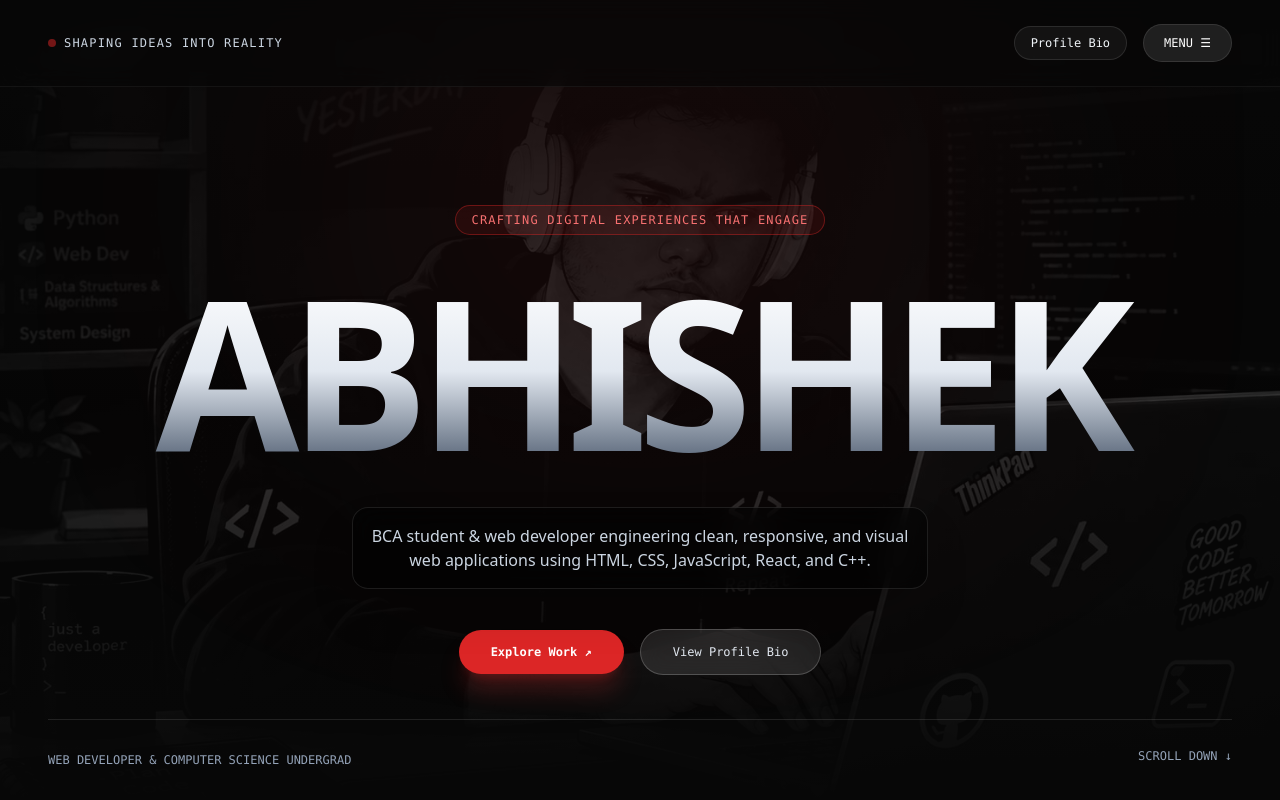
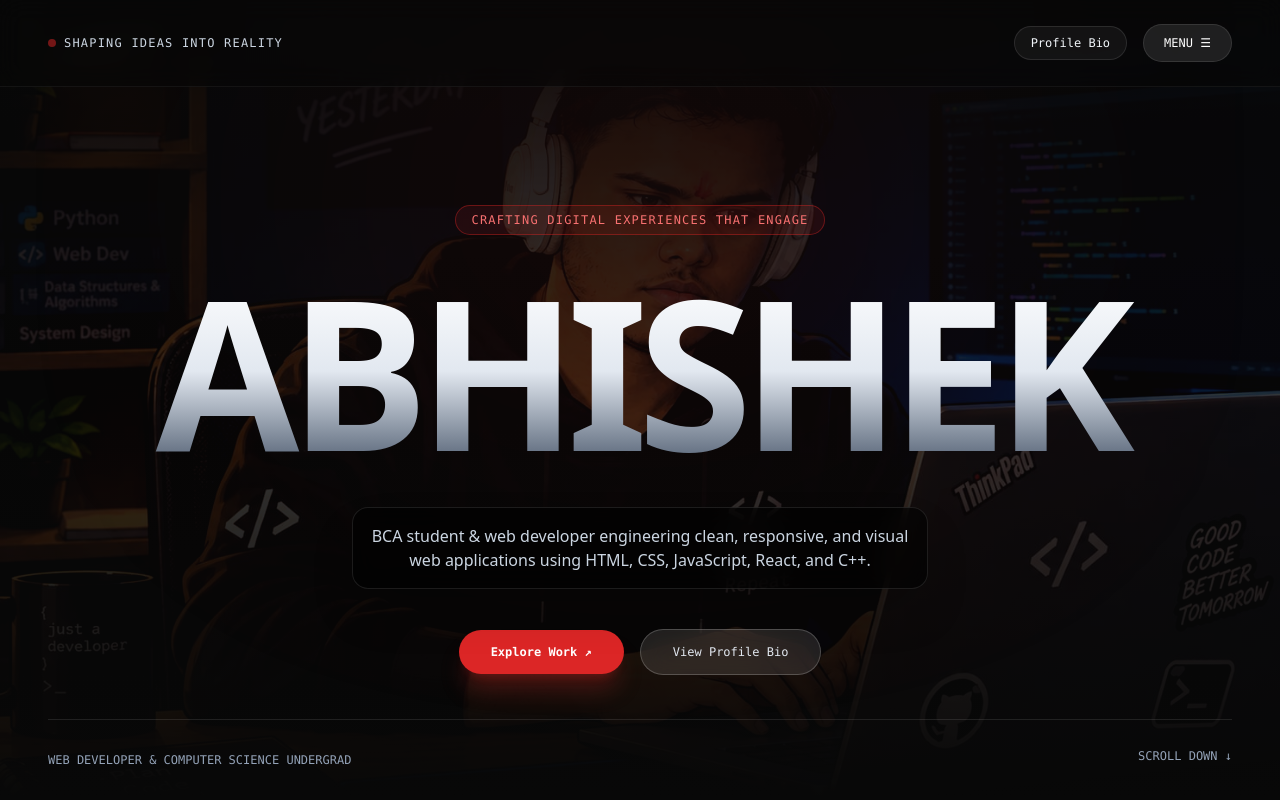
Before and after one commit to abhishekpratap123-cell/MY-PORTFOLIO, a React (Vite) app: page / in a window 1280 px wide. Shown: the top 800 px of the page. Built offline with nearby package versions, Linux system fonts and the light colour scheme.

Commit message:
Enhance hero section and update contact details
Updated profile photo visibility and contact email.

```diff
--- a/src/App.jsx
+++ b/src/App.jsx
@@ -134,17 +134,17 @@ export default function App() {
         </div>
       </div>
 
-      {/* Hero Section with Local Profile Photo */}
+      {/* Hero Section with Prominent Profile Photo */}
       <section id="home" className="min-h-screen pt-40 px-6 md:px-12 max-w-7xl mx-auto flex flex-col justify-between relative overflow-hidden">
 
-        {/* Background Photo Overlay */}
-        <div className="absolute inset-0 z-0 flex items-center justify-center opacity-30 pointer-events-none">
+        {/* Background Photo Overlay with Higher Visibility */}
+        <div className="absolute inset-0 z-0 flex items-center justify-center opacity-50 pointer-events-none">
           <img
             src="/profile.jpg"
             alt="Abhishek Pratap"
-            className="w-full h-full object-cover grayscale contrast-125 mix-blend-luminosity"
+            className="w-full h-full object-cover contrast-125 mix-blend-luminosity"
           />
-          <div className="absolute inset-0 bg-gradient-to-t from-[#080808] via-[#080808]/40 to-[#080808]" />
+          <div className="absolute inset-0 bg-gradient-to-t from-[#080808] via-[#080808]/60 to-[#080808]" />
         </div>
 
         <div className="text-center my-auto relative z-10">
@@ -156,7 +156,7 @@ export default function App() {
             ABHISHEK
           </h1>
 
-          <p className="max-w-xl mx-auto text-slate-300 text-sm md:text-base font-sans mt-8 leading-relaxed bg-black/50 backdrop-blur-md p-4 rounded-2xl border border-white/10 shadow-2xl">
+          <p className="max-w-xl mx-auto text-slate-300 text-sm md:text-base font-sans mt-8 leading-relaxed bg-black/60 backdrop-blur-md p-4 rounded-2xl border border-white/10 shadow-2xl">
             BCA student & web developer engineering clean, responsive, and visual web applications using HTML, CSS, JavaScript, React, and C++.
           </p>
 
@@ -353,7 +353,7 @@ export default function App() {
             <h3 className="text-lg font-bold font-sans text-white">Contact Details</h3>
 
             <div className="space-y-4 text-slate-300">
-              <div>📧 abhishekpratap123.cell@gmail.com</div>
+              <div>📧 abhipratap827@gmail.com</div>
               <div>📍 India</div>
               <div className="text-red-400">⚡ Status: Open to opportunities</div>
             </div>
```
